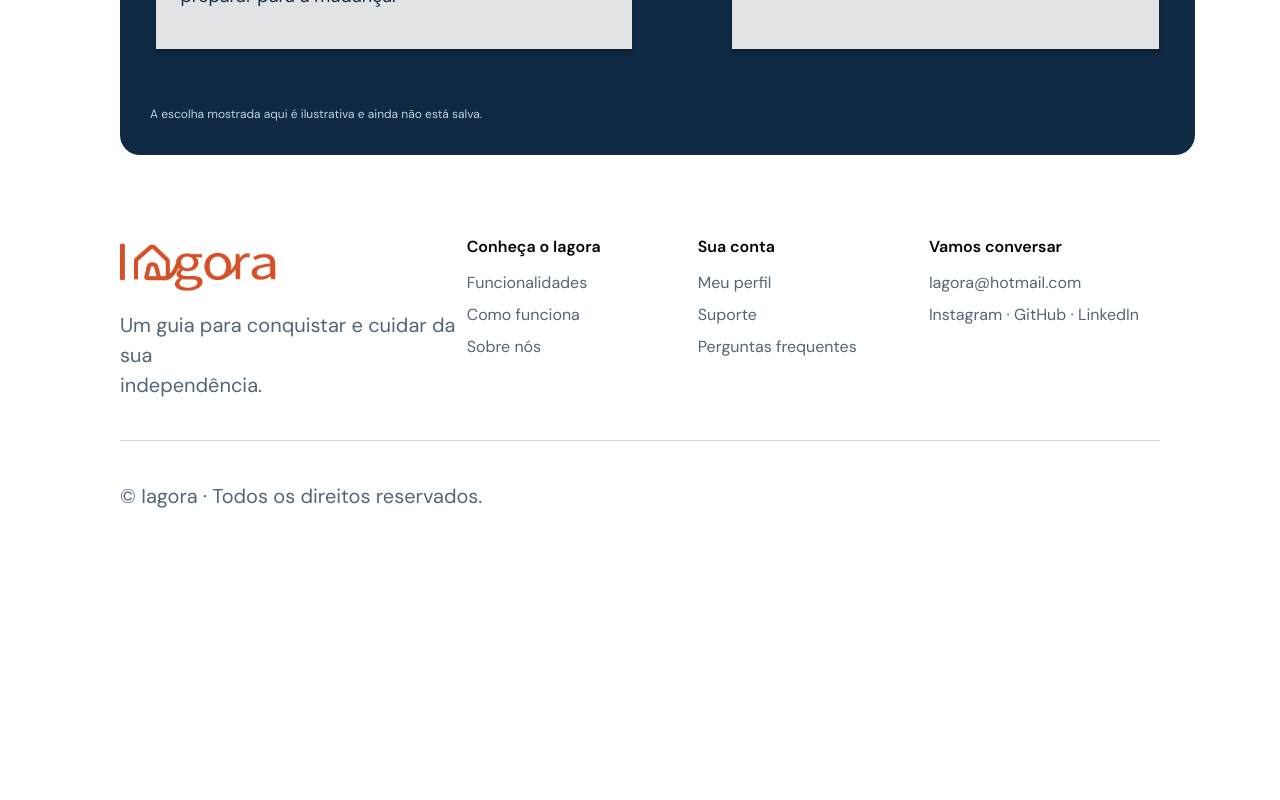
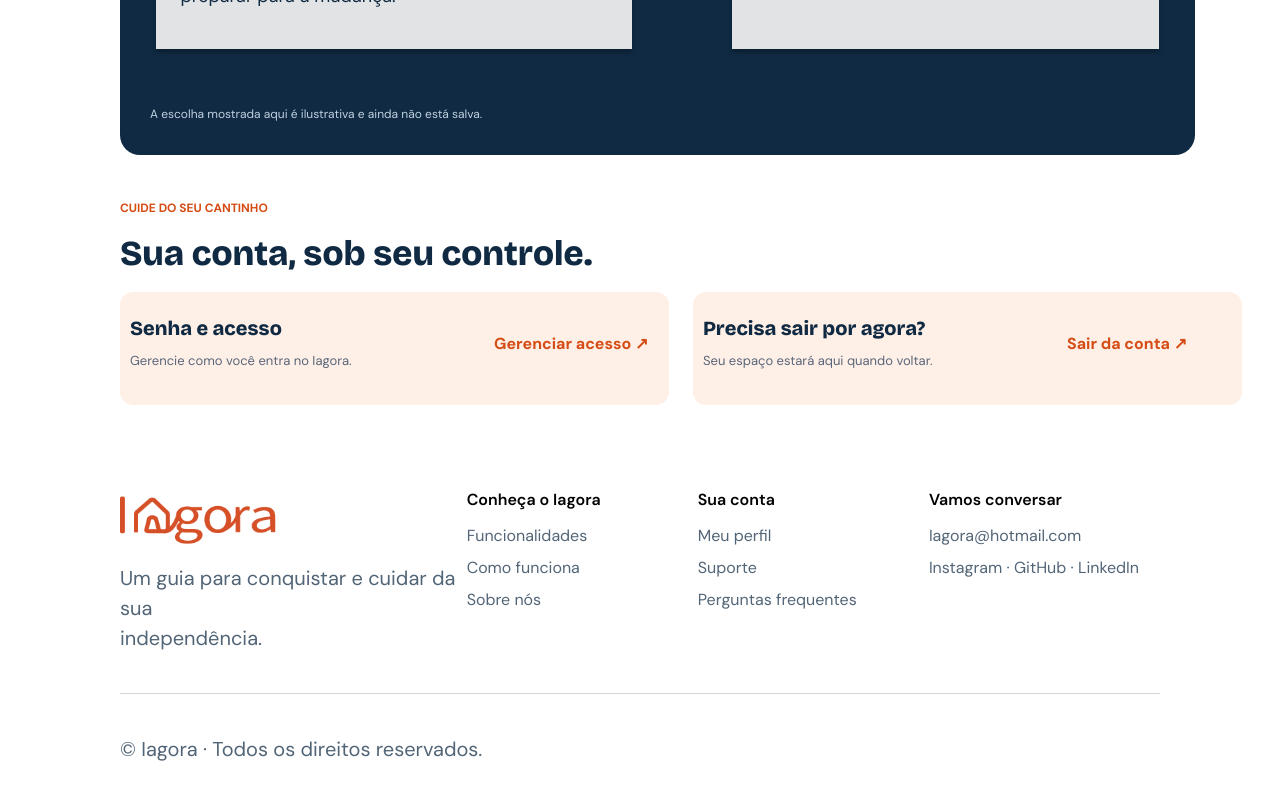
Before and after one commit to IAgoraApp/frontend, a React (Vite) app: page /meuperfil in a window 1280 px wide. Shown: the part 1288-2088 px from the top of the page. Before the commit the page ends 1839 px from the top, so only its background shows below. Built offline with nearby package versions, Linux system fonts and the light colour scheme.

Commit message:
:bug: (Meuperfil) Pagina principal do "Mwu perfil" concluída.

```diff
--- a/src/containers/meuperfil.jsx
+++ b/src/containers/meuperfil.jsx
@@ -150,6 +150,61 @@ export default function MeuPerfil() {
                 </div>
             </section>
 
+            <section className={Styles.sobcontrole}>
+
+                <div className={Styles.sobcontrole_div1}>
+                    <p className={Styles.sobcontrole_p1}>
+                        CUIDE DO SEU CANTINHO
+                    </p>
+
+                    <h2 className={Styles.sobcontrole_h2}>
+                        Sua conta, sob seu controle.
+                    </h2>
+
+                    <div className={Styles.sobcontrole_senha}>
+
+                        <div className={Styles.sobcontrole_senhaeacesso}>
+                            <h6 className={Styles.sobcontrole_h6}>
+                                Senha e acesso
+                            </h6>
+
+                            <p className={Styles.sobcontrole_p2}>
+                                Gerencie como você entra no Iagora.
+                            </p>
+                        </div>
+
+                        <div className={Styles.sobcontrole_link}>
+                            <a href='#' className={Styles.gerenciaracesso}>
+                                Gerenciar acesso  ↗
+                            </a>
+                        </div>
+                    </div>
+                </div>
+
+                <div className={Styles.sobcontrole_div2}>
+
+                    <div className={Styles.sobcontrole_sairagora}>
+                        <div className={Styles.sobcontrole_sair}>
+                            <h7 className={Styles.sobcontrole_h7}>
+                                Precisa sair por agora?
+                            </h7>
+
+                            <p className={Styles.sobcontrole_p3}>
+                                Seu espaço estará aqui quando voltar.
+                            </p>
+                        </div>
+
+                        <div className={Styles.sobcontrole_link2}>
+                            <a href='#' className={Styles.sairdaconta}>
+                               Sair da conta  ↗
+                            </a>
+                        </div>
+                    </div>
+
+                </div>
+
+            </section>
+
 
             <Footer />
         </main>
--- a/src/styles/meuperfil.module.css
+++ b/src/styles/meuperfil.module.css
@@ -412,11 +412,174 @@
     /* 133.333% */
 }
 
-.momento_p4{
+.momento_p4 {
     color: #BED1E0;
-font-family: "DM Sans";
-font-size: 12px;
-font-style: normal;
-font-weight: 400;
-line-height: 118%; /* 14.16px */
+    font-family: "DM Sans";
+    font-size: 12px;
+    font-style: normal;
+    font-weight: 400;
+    line-height: 118%;
+    /* 14.16px */
 }
+
+.sobcontrole {
+    display: inline-flex;
+    width: 84%;
+    height: 210px;
+    align-items: center;
+    gap: 24px;
+    margin-top: 43px;
+    margin-left: 120px;
+}
+
+.sobcontrole_div1 {
+    display: flex;
+    width: 84%;
+    flex-direction: column;
+    align-items: flex-start;
+    gap: 18px;
+}
+
+.sobcontrole_p1 {
+    color: var(--color-tangelo, #D54C15);
+    font-family: "DM Sans";
+    font-size: 12px;
+    font-style: normal;
+    font-weight: 700;
+    line-height: 118%;
+    /* 14.16px */
+}
+
+.sobcontrole_h2 {
+    color: var(--color-navy, #102A43);
+    font-family: "Bricolage Grotesque";
+    font-size: 35px;
+    font-style: normal;
+    font-weight: 800;
+    line-height: 118%;
+    /* 41.3px */
+}
+
+.sobcontrole_senha {
+    width: 100%;
+    height: 113px;
+    border-radius: 13px;
+    background: #FFF0E7;
+    display: flex;
+    flex-direction: row;
+    align-items: center;
+    justify-content: space-between;
+}
+
+.sobcontrole_senhaeacesso {
+    display: flex;
+    width: 374px;
+    flex-direction: column;
+    align-items: flex-start;
+    gap: 8px;
+}
+
+.sobcontrole_h6 {
+    height: 28px;
+    align-self: stretch;
+    color: var(--color-navy, #102A43);
+    font-family: "Bricolage Grotesque";
+    font-size: 20px;
+    font-style: normal;
+    font-weight: 800;
+    line-height: 118%;
+    /* 23.6px */
+    margin-left: 10px;
+}
+
+.sobcontrole_p2 {
+    height: 28px;
+    align-self: stretch;
+    color: var(--color-muted, #596579);
+    font-family: "DM Sans";
+    font-size: 13px;
+    font-style: normal;
+    font-weight: 400;
+    line-height: 118%;
+    /* 15.34px */
+    margin-left: 10px;
+}
+
+.sobcontrole_link {
+    width: 175px;
+    height: 28px;
+    color: var(--color-tangelo, #D54C15);
+    font-family: "DM Sans";
+    font-size: 16px;
+    font-style: normal;
+    font-weight: 700;
+    line-height: 118%;
+    /* 16.52px */
+}
+
+.sobcontrole_div2 {
+    display: inline-flex;
+    width: 84%;
+    height: 210px;
+    align-items: center;
+    gap: 24px;
+    padding: 91px 4px 0 0;
+}
+
+.sobcontrole_sairagora {
+
+    width: 100%;
+    height: 113px;
+    border-radius: 13px;
+    background: #FFF0E7;
+    display: flex;
+    flex-direction: row;
+    align-items: center;
+    justify-content: space-between;
+}
+
+.sobcontrole_sair {
+    display: flex;
+    width: 374px;
+    flex-direction: column;
+    align-items: flex-start;
+    gap: 8px;
+}
+
+.sobcontrole_h7 {
+    height: 28px;
+    align-self: stretch;
+    color: var(--color-navy, #102A43);
+    font-family: "Bricolage Grotesque";
+    font-size: 20px;
+    font-style: normal;
+    font-weight: 800;
+    line-height: 118%;
+    /* 23.6px */
+    margin-left: 10px;
+}
+
+.sobcontrole_p3 {
+    height: 28px;
+    align-self: stretch;
+    color: var(--color-muted, #596579);
+    font-family: "DM Sans";
+    font-size: 13px;
+    font-style: normal;
+    font-weight: 400;
+    line-height: 118%;
+    /* 15.34px */
+    margin-left: 10px;
+}
+
+.sobcontrole_link2 {
+    width: 175px;
+    height: 28px;
+    color: var(--color-tangelo, #D54C15);
+    font-family: "DM Sans";
+    font-size: 16px;
+    font-style: normal;
+    font-weight: 700;
+    line-height: 118%;
+    /* 16.52px */
+}
```
